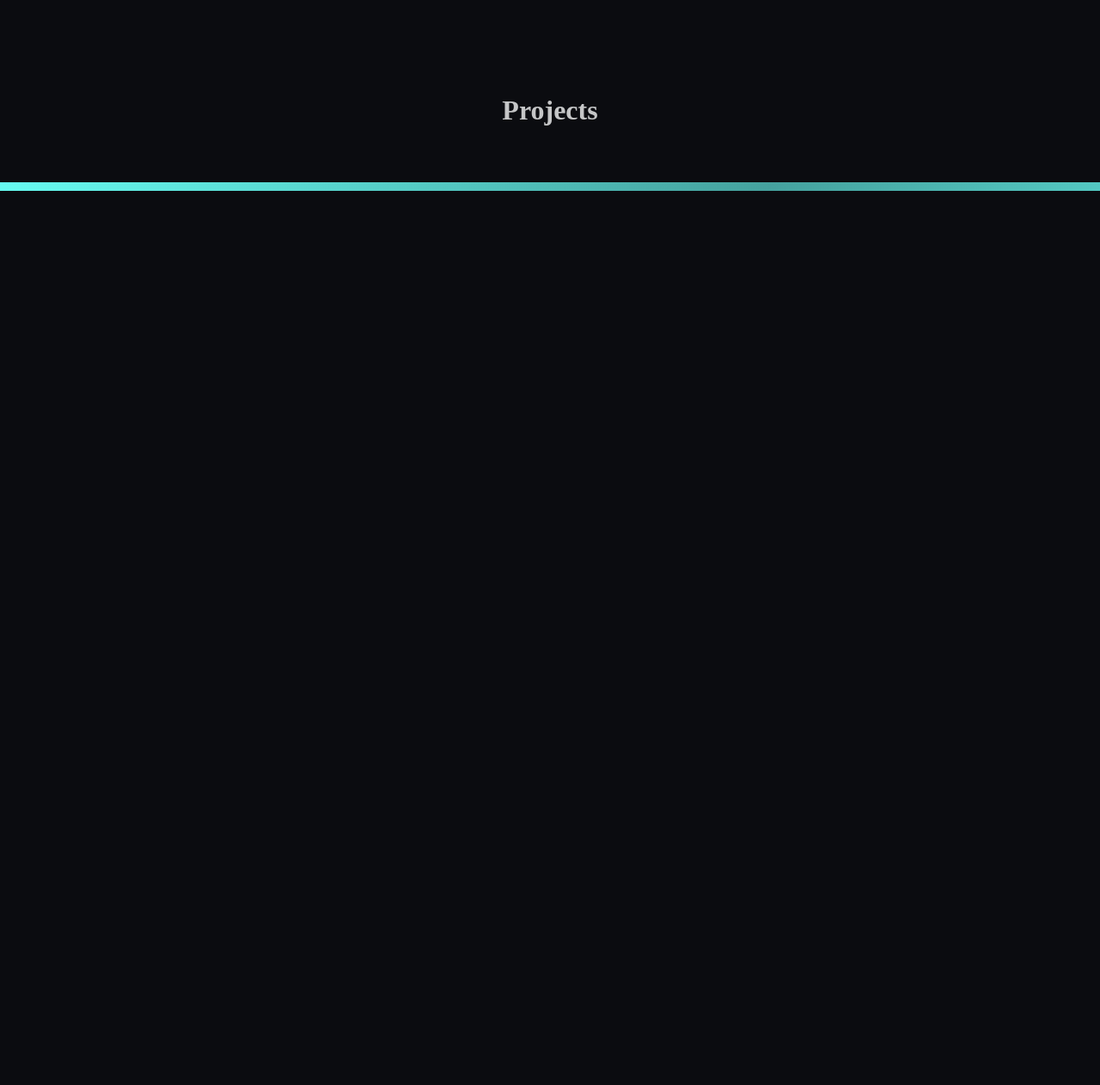
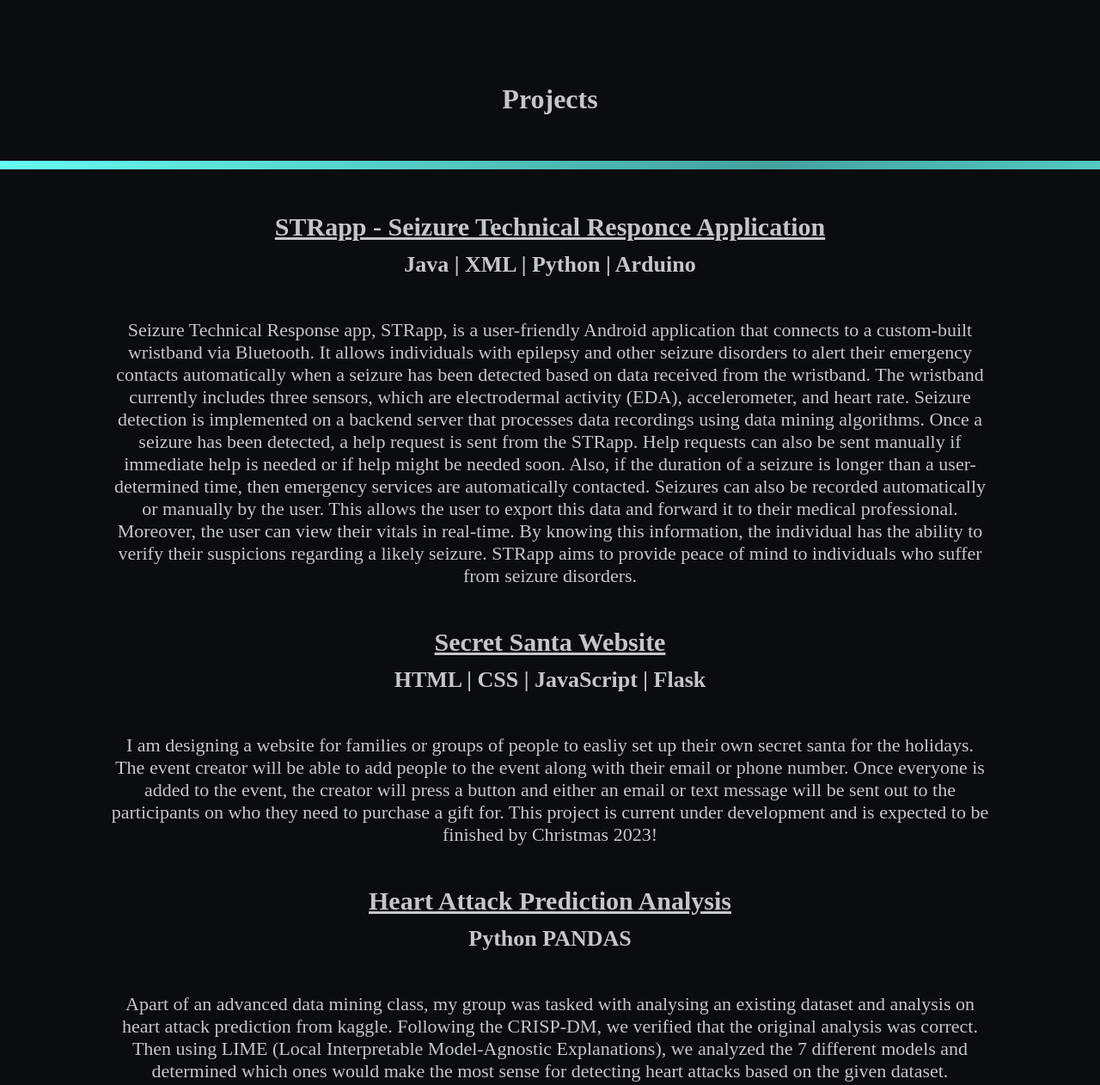
Before and after one commit to LewisJordann/LewisJordann.github.io, a plain HTML site: page index.html in a window 1280 px wide. Shown: the part 858-2120 px from the top of the page at 86% size. Before the commit the page ends 1158 px from the top, so only its background shows below. Drawn offline with Linux system fonts and the light colour scheme.

Commit message:
Added projects section, reorganized css

```diff
--- a/index.css
+++ b/index.css
@@ -18,12 +18,12 @@ body {
     margin: 0;
 }
 
-#divisionLine {
+.divisionLine {
     background: linear-gradient(135deg, var(--highlight-color-primary), var(--highlight-color-secondary) , var(--highlight-color-primary));
     padding-top: 5px;
     padding-bottom: 5px;
     border: none;
-    margin-top: -2%;
+    margin-top: -3%;
     margin-bottom: 2%;
     width: 100%;
     padding-left: 20%;
@@ -84,7 +84,6 @@ body {
 /* End Title Section */
 
 /* About me Section */
-
 #AboutMe {
     display: flex;
     flex-direction: column;
@@ -97,13 +96,12 @@ body {
     color: var(--text-color-);
 }
 
-#aboutmeParagraph{
+.aboutmeParagraph{
     color: var(--text-color-);
     font-size: 26px;
     margin-left: 10%;
     margin-right: 10%;
 }
-
 /* End About me Section */
 
 /* Start Projects Section */
@@ -118,3 +116,29 @@ body {
     font-size: 32px;
     color: var(--text-color-);
 }
+
+.project-header{
+    text-align: center;
+    font-size: 30px;
+    color: var(--text-color-);
+}
+
+.project-header a{
+    color: var(--text-color-);
+}
+
+.technologies{
+    text-align: center;
+    font-size: 26px;
+    color: var(--text-color-);
+    margin-top: -1%;
+}
+
+.projectDesc{
+    text-align: center;
+    font-size: 22px;
+    color: var(--text-color-);
+    margin-left: 10%;
+    margin-right: 10%;
+}
+/* End Projects Section */
--- a/index.html
+++ b/index.html
@@ -35,15 +35,15 @@
         <section>
             <div id="AboutMe">
                 <h1 id="aboutmeTitle">About Me</h1>
-                <hr id="divisionLine">
-                <p id="aboutmeParagraph">
+                <hr class="divisionLine">
+                <p class="aboutmeParagraph">
                     From an early age I've been a problem solver. I have a passion for creating innovative solutions to complex problems. I belive collaborating with different minds helps
                     me grow as a thinker.
                 </p>
-                <p id="aboutmeParagraph">
+                <p class="aboutmeParagraph">
                     I have experience with multiple programming languages like Python, Java, C/C++, and C#. I am practicing my web design and mobile app development with various projects.
                 </p>
-                <p id="aboutmeParagraph">
+                <p class="aboutmeParagraph">
                     In my free time, I enjoy researching, designing, and implementing car audio systems.
                     From designing subwoofer boxes, to installing and tuning amplifiers. I hope to visit audio shows in the future!
                 </p>
@@ -55,11 +55,42 @@
         <section>
             <div id="Projects">
                 <h1 id="projectsTitle">Projects</h1>
-                <hr id="divisionLine">
-                <p id="aboutmeParagraph">
+                <hr class="divisionLine">
 
+                <!-- Project 1 -->
+                <h2 class="project-header"><a href="https://github.com/vynleran/senior-capstone-project">STRapp - Seizure Technical Responce Application</a></h2>
+                <h3 class="technologies">Java | XML | Python | Arduino</h3>
+                <p class="projectDesc">
+                    Seizure Technical Response app, STRapp, is a user-friendly Android application that connects to a custom-built wristband via Bluetooth.
+                    It allows individuals with epilepsy and other seizure disorders to alert their emergency contacts automatically when a seizure has been detected based on data received from the wristband.
+                    The wristband currently includes three sensors, which are electrodermal activity (EDA), accelerometer, and heart rate. Seizure detection is implemented on a backend server that processes data recordings using data mining algorithms.
+                    Once a seizure has been detected, a help request is sent from the STRapp. Help requests can also be sent manually if immediate help is needed or if help might be needed soon.
+                    Also, if the duration of a seizure is longer than a user-determined time, then emergency services are automatically contacted.
+                    Seizures can also be recorded automatically or manually by the user. This allows the user to export this data and forward it to their medical professional.
+                    Moreover, the user can view their vitals in real-time. By knowing this information, the individual has the ability to verify their suspicions regarding a likely seizure.
+                    STRapp aims to provide peace of mind to individuals who suffer from seizure disorders.
+                </p>
+
+                <!-- Project 2 -->
+                <h2 class="project-header"><a href="https://github.com/LewisJordann/SecretSanta">Secret Santa Website</a></h2>
+                <h3 class="technologies">HTML | CSS | JavaScript | Flask</h3>
+                <p class="projectDesc">
+                    I am designing a website for families or groups of people to easliy set up their own secret santa for the holidays.
+                    The event creator will be able to add people to the event along with their email or phone number. Once everyone is added to the event, the creator will
+                    press a button and either an email or text message will be sent out to the participants on who they need to purchase a gift for. This project is current under development
+                    and is expected to be finished by Christmas 2023!
+                </p>
+
+                <!-- Project 3 -->
+                <h2 class="project-header"><a href="https://github.com/LewisJordann/HeartAttack-Prediction">Heart Attack Prediction Analysis</a></h2>
+                <h3 class="technologies">Python PANDAS</h3>
+                <p class="projectDesc">
+                    Apart of an advanced data mining class, my group was tasked with analysing an existing dataset and analysis on heart attack prediction from kaggle.
+                    Following the CRISP-DM, we verified that the original analysis was correct.
+                    Then using LIME (Local Interpretable Model-Agnostic Explanations), we analyzed the 7 different models and determined which ones would make the most sense for detecting heart attacks based on the given dataset.
                 </p>
             </div>
+
         </section>
         <!-- TODO -->
 
```
